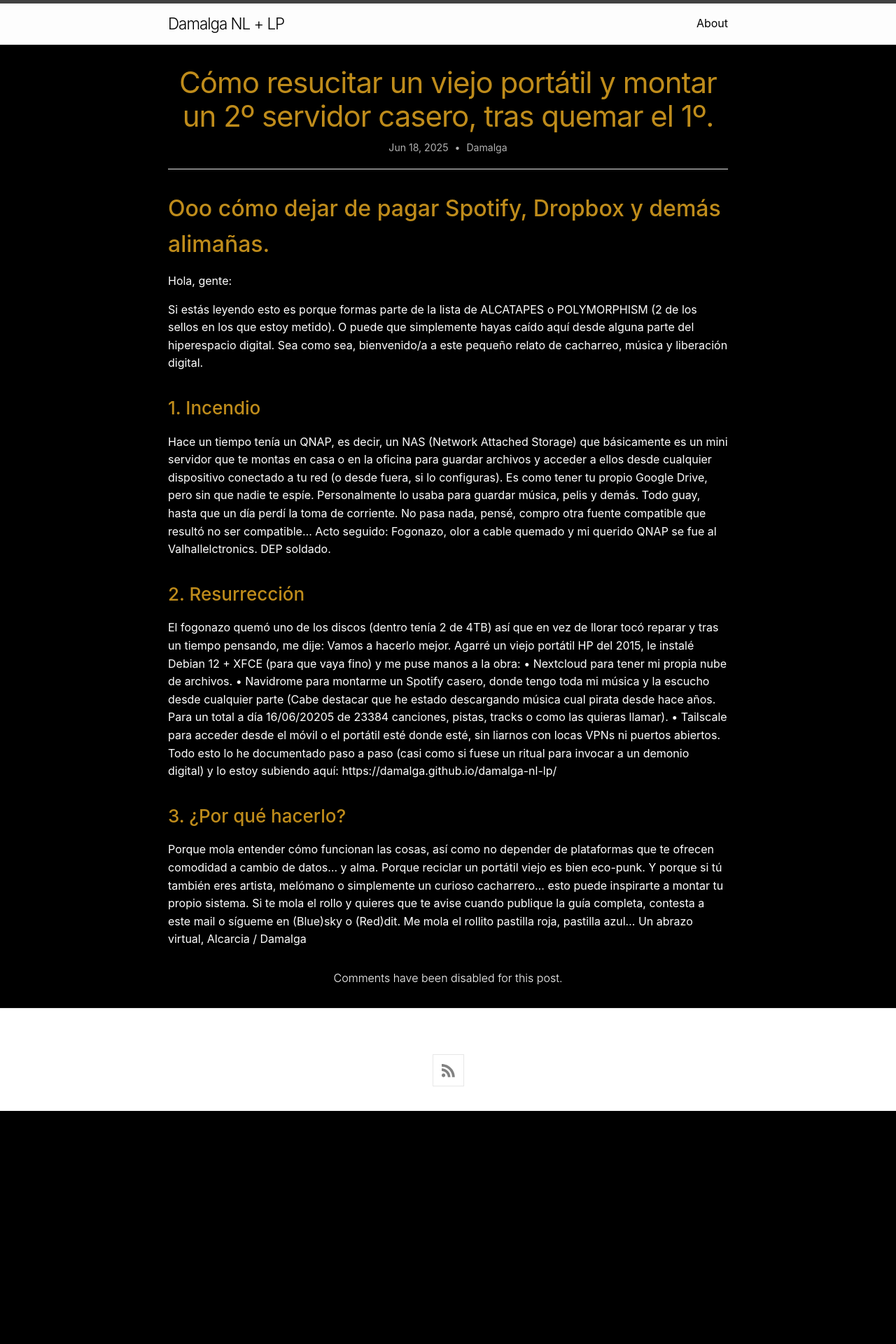
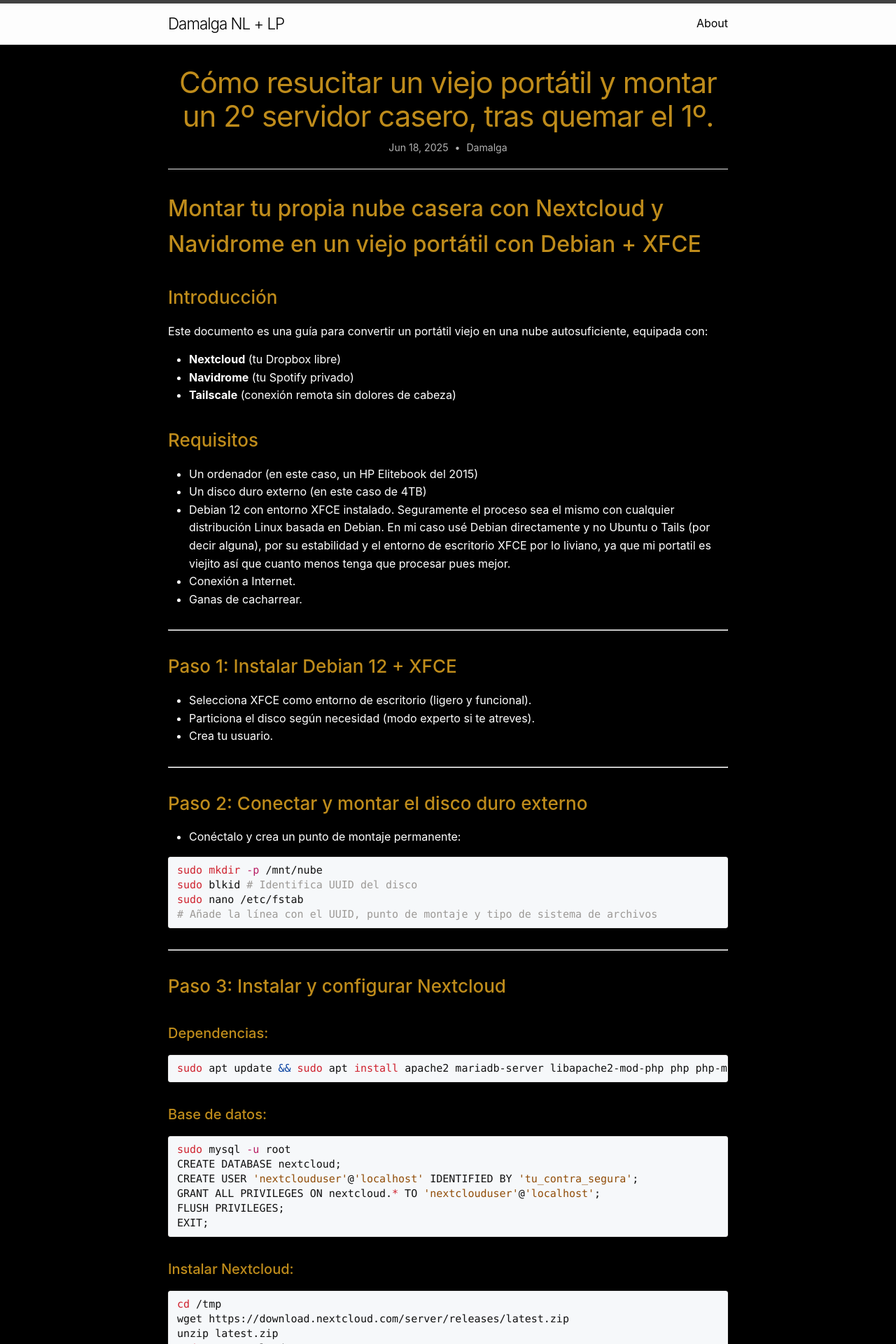
Before and after one commit to damalga/damalga-nl-lp, a Jekyll site: the page built from _posts/2025-06-18-resucitar-viejo-portatil-y-montar-servidor.md, in a window 1280 px wide. Shown: the top 1920 px of the page at 70% size. Built offline with Jekyll 4.4.1, drawn with Linux system fonts in a browser that asks for light colours; some web fonts are replaced; before the commit the page ends 1587 px from its top, so only the background shows below that; some of the changed text lies outside the part shown.

Commit message:
upload guia.md

````diff
--- a/_posts/2025-06-18-resucitar-viejo-portatil-y-montar-servidor.md
+++ b/_posts/2025-06-18-resucitar-viejo-portatil-y-montar-servidor.md
@@ -5,27 +5,194 @@ date: 2025-06-18
 author: Damalga
 comments: false
 ---
+## Montar tu propia nube casera con Nextcloud y Navidrome en un viejo portátil con Debian + XFCE
 
-<h2>Ooo cómo dejar de pagar Spotify, Dropbox y demás alimañas.</h2>
+### Introducción
 
-Hola, gente:
+Este documento es una guía para convertir un portátil viejo en una nube autosuficiente, equipada con:
 
-Si estás leyendo esto es porque formas parte de la lista de ALCATAPES o POLYMORPHISM (2 de los sellos en los que estoy metido). O puede que simplemente hayas caído aquí desde alguna parte del hiperespacio digital. Sea como sea, bienvenido/a a este pequeño relato de cacharreo, música y liberación digital.
+- **Nextcloud** (tu Dropbox libre)
+- **Navidrome** (tu Spotify privado)
+- **Tailscale** (conexión remota sin dolores de cabeza)
 
-<h3>1. Incendio</h3>
-Hace un tiempo tenía un QNAP, es decir, un NAS (Network Attached Storage) que básicamente es un mini servidor que te montas en casa o en la oficina para guardar archivos y acceder a ellos desde cualquier dispositivo conectado a tu red (o desde fuera, si lo configuras). Es como tener tu propio Google Drive, pero sin que nadie te espíe. Personalmente lo usaba para guardar música, pelis y demás.
-Todo guay, hasta que un día perdí la toma de corriente. No pasa nada, pensé, compro otra fuente compatible que resultó no ser compatible… Acto seguido: Fogonazo, olor a cable quemado y mi querido QNAP se fue al Valhallelctronics. DEP soldado.
+### Requisitos
 
-<h3>2. Resurrección</h3>
-El fogonazo quemó uno de los discos (dentro tenía 2 de 4TB) así que en vez de llorar tocó reparar y tras un tiempo pensando, me dije: Vamos a hacerlo mejor.
-Agarré un viejo portátil HP del 2015, le instalé Debian 12 + XFCE (para que vaya fino) y me puse manos a la obra:
-    • Nextcloud para tener mi propia nube de archivos.
-    • Navidrome para montarme un Spotify casero, donde tengo toda mi música y la escucho desde cualquier parte (Cabe destacar que he estado descargando música cual pirata desde hace años. Para un total a día 16/06/20205 de 23384 canciones, pistas, tracks o como las quieras llamar).
-    • Tailscale para acceder desde el móvil o el portátil esté donde esté, sin liarnos con locas VPNs ni puertos abiertos.
-Todo esto lo he documentado paso a paso (casi como si fuese un ritual para invocar a un demonio digital) y lo estoy subiendo aquí: https://damalga.github.io/damalga-nl-lp/
+- Un ordenador  (en este caso, un HP Elitebook del 2015)
+- Un disco duro externo (en este caso de 4TB)
+- Debian 12 con entorno XFCE instalado. Seguramente el proceso sea el mismo con cualquier distribución Linux basada en Debian. En mi caso usé Debian directamente y no Ubuntu o Tails (por decir alguna), por su estabilidad y el entorno de  escritorio XFCE por lo liviano, ya que mi portatil es viejito así que cuanto menos tenga que procesar pues mejor.
+- Conexión a Internet.
+- Ganas de cacharrear.
 
-<h3>3. ¿Por qué hacerlo?</h3>
-Porque mola entender cómo funcionan las cosas, así como no depender de plataformas que te ofrecen comodidad a cambio de datos… y alma. Porque reciclar un portátil viejo es bien eco-punk. Y porque si tú también eres artista, melómano o simplemente un curioso cacharrero… esto puede inspirarte a montar tu propio sistema.
-Si te mola el rollo y quieres que te avise cuando publique la guía completa, contesta a este mail o sígueme en (Blue)sky o (Red)dit. Me mola el rollito pastilla roja, pastilla azul…
-Un abrazo virtual,
-Alcarcia / Damalga
+---
+
+### Paso 1: Instalar Debian 12 + XFCE
+
+- Selecciona XFCE como entorno de escritorio (ligero y funcional).
+- Particiona el disco según necesidad (modo experto si te atreves).
+- Crea tu usuario.
+
+---
+
+### Paso 2: Conectar y montar el disco duro externo
+
+- Conéctalo y crea un punto de montaje permanente:
+
+```bash
+sudo mkdir -p /mnt/nube
+sudo blkid # Identifica UUID del disco
+sudo nano /etc/fstab
+# Añade la línea con el UUID, punto de montaje y tipo de sistema de archivos
+```
+
+---
+
+### Paso 3: Instalar y configurar Nextcloud
+
+#### Dependencias:
+
+```bash
+sudo apt update && sudo apt install apache2 mariadb-server libapache2-mod-php php php-mysql php-gd php-json php-curl php-mbstring php-xml php-zip unzip
+```
+
+#### Base de datos:
+
+```bash
+sudo mysql -u root
+CREATE DATABASE nextcloud;
+CREATE USER 'nextclouduser'@'localhost' IDENTIFIED BY 'tu_contra_segura';
+GRANT ALL PRIVILEGES ON nextcloud.* TO 'nextclouduser'@'localhost';
+FLUSH PRIVILEGES;
+EXIT;
+```
+
+#### Instalar Nextcloud:
+
+```bash
+cd /tmp
+wget https://download.nextcloud.com/server/releases/latest.zip
+unzip latest.zip
+sudo mv nextcloud /var/www/
+sudo chown -R www-data:www-data /var/www/nextcloud
+```
+
+#### Configurar Apache:
+
+```bash
+sudo nano /etc/apache2/sites-available/nextcloud.conf
+```
+
+Contenido:
+
+```
+<VirtualHost *:80>
+    DocumentRoot /var/www/nextcloud/
+    ServerName localhost
+
+    <Directory /var/www/nextcloud/>
+        Require all granted
+        AllowOverride All
+        Options FollowSymLinks MultiViews
+    </Directory>
+</VirtualHost>
+```
+
+```bash
+sudo a2ensite nextcloud.conf
+sudo a2enmod rewrite headers env dir mime
+sudo systemctl restart apache2
+```
+
+Ahora entra a [http://localhost](http://localhost) y completa instalación gráfica.
+
+---
+
+### Paso 4: Añadir tu dominio Tailscale como "trusted domain"
+
+Edita el archivo de configuración:
+
+```bash
+sudo nano /var/www/nextcloud/config/config.php
+```
+
+Agrega tu IP Tailscale o dominio en `trusted_domains`
+
+---
+
+### Paso 5: Instalar Tailscale
+
+```bash
+curl -fsSL https://tailscale.com/install.sh | sh
+sudo tailscale up
+```
+
+Inicia sesión con tu cuenta y apunta la IP generada.
+
+---
+
+### Paso 6: Instalar Navidrome
+
+```bash
+cd /opt
+sudo wget https://github.com/navidrome/navidrome/releases/latest/download/navidrome_0.55.2_linux_amd64.tar.gz
+sudo tar -xvzf navidrome_0.55.2_linux_amd64.tar.gz
+sudo rm navidrome_0.55.2_linux_amd64.tar.gz
+```
+
+#### Crear archivo de configuración:
+
+```bash
+sudo nano /opt/navidrome/navidrome.toml
+```
+
+Contenido básico:
+
+```
+MusicFolder = "/mnt/nube/Music"
+Port = "4533"
+```
+
+#### Crear servicio systemd:
+
+```bash
+sudo nano /etc/systemd/system/navidrome.service
+```
+
+Contenido:
+
+```
+[Unit]
+Description=Navidrome Music Server
+After=network.target
+
+[Service]
+User=kasper8
+ExecStart=/opt/navidrome/navidrome
+Restart=on-failure
+
+[Install]
+WantedBy=multi-user.target
+```
+
+```bash
+sudo systemctl daemon-reexec
+sudo systemctl daemon-reload
+sudo systemctl enable --now navidrome
+```
+
+Navidrome debería estar disponible en [http://localhost:4533](http://localhost:4533) o a través de tu IP Tailscale.
+
+---
+
+### Paso 7: Usar Symfonium en el móvil
+
+- Descarga desde F-Droid o Google Play
+- Conéctate a la IP Tailscale: http\://:4533
+- Usuario y contraseña según hayas definido en Navidrome
+
+---
+
+### Fin
+
+Ya tienes nube privada y sistema de streaming de música montado. Todo funcionando en una máquina reciclada. ¿Spotify? ¿Dropbox? No, gracias.
+
+¡Disfruta la independencia digital!
--- a/_sass/minima/custom-styles.scss
+++ b/_sass/minima/custom-styles.scss
@@ -53,7 +53,7 @@ body.site-body {
                 }
             }
             .post-content{
-                h2,h3{
+                h2,h3,h4{
                     color: $damalga-yellow;
                 }
             }
````
